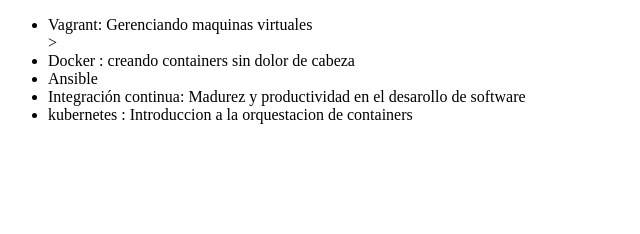
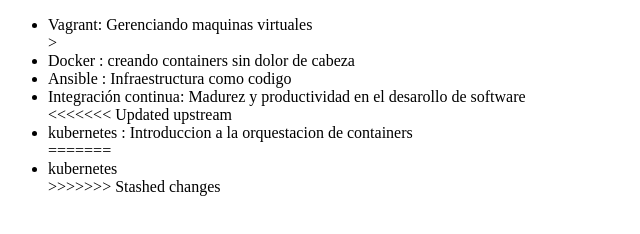
Before and after one commit to RaseckShow/Alura-Git, a plain HTML site: page index.html in a window 1280 px wide. Shown: the whole page, without its empty margins (0-640 px from the left). Drawn offline with Linux system fonts and the light colour scheme.

Commit message:
Puliendo lista de cursos

```diff
--- a/index.html
+++ b/index.html
@@ -8,9 +8,13 @@
      <ul>
           <li> Vagrant: Gerenciando maquinas virtuales </li>>
           <li> Docker : creando containers sin dolor de cabeza </li>
-          <li> Ansible </li>
+          <li> Ansible : Infraestructura como codigo </li>
           <li> Integración continua: Madurez y productividad en el desarollo de software </li>
+<<<<<<< Updated upstream
           <li> kubernetes : Introduccion a la orquestacion de containers</li>
+=======
+          <li> kubernetes</li>
+>>>>>>> Stashed changes
      </ul>
 </body>
 </html>
```
